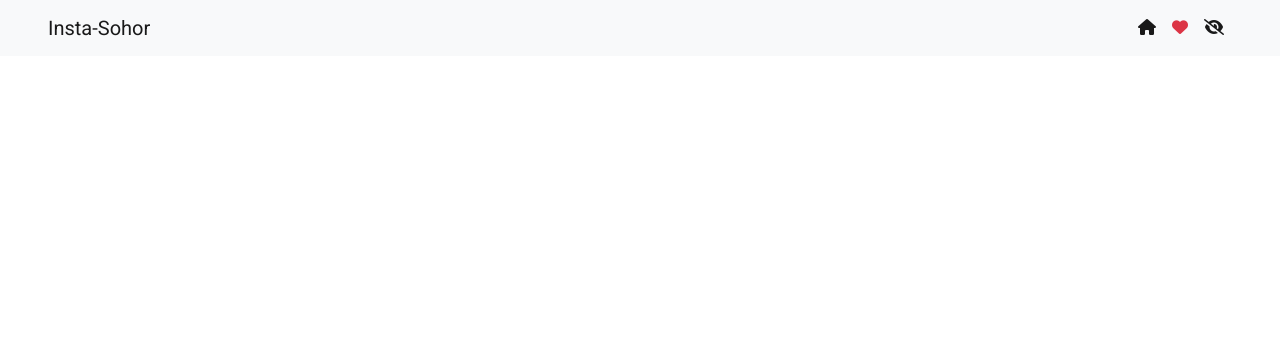
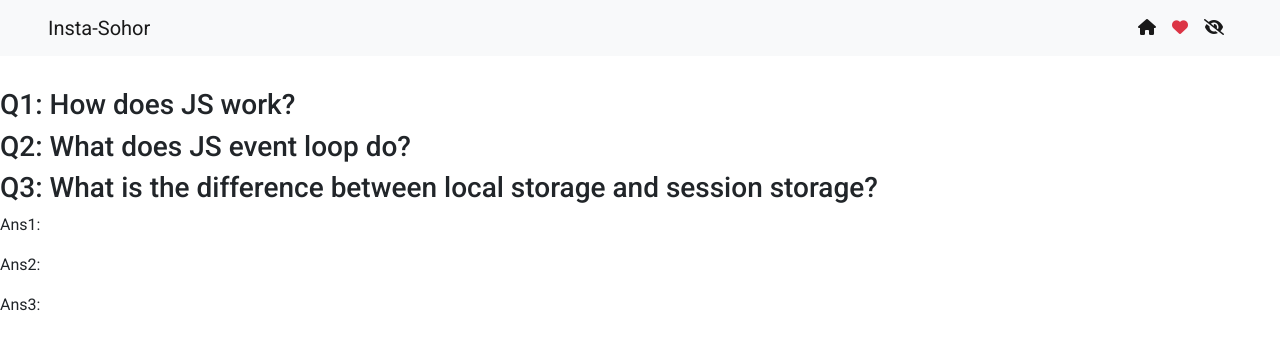
Before and after one commit to wbasp/assignment-7, a plain HTML site: page index.html in a window 1280 px wide. Drawn offline with nearby package versions, Linux system fonts and the light colour scheme; no server answers.

Commit message:
bonus starts

```diff
--- a/index.html
+++ b/index.html
@@ -83,6 +83,14 @@
                 </div>
             </div>
         </main>
+        <section>
+            <h3>Q1: How does JS work?</h3>
+            <h3>Q2: What does JS event loop do?</h3>
+            <h3>Q3: What is the difference between local storage and session storage?</h3>
+            <p><span class="ans">Ans1:</span> </p>
+            <p><span class="ans">Ans2:</span> </p>
+            <p><span class="ans">Ans3:</span> </p>
+        </section>
         <footer></footer>
 
         <!-- add javascript  file  -->
```
